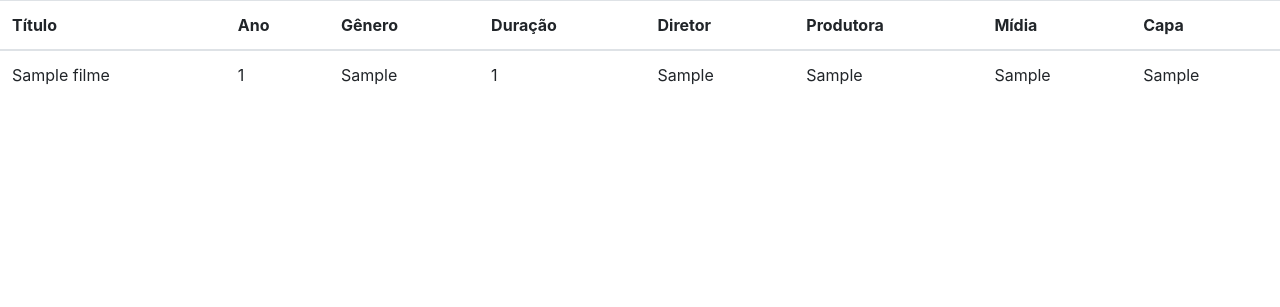
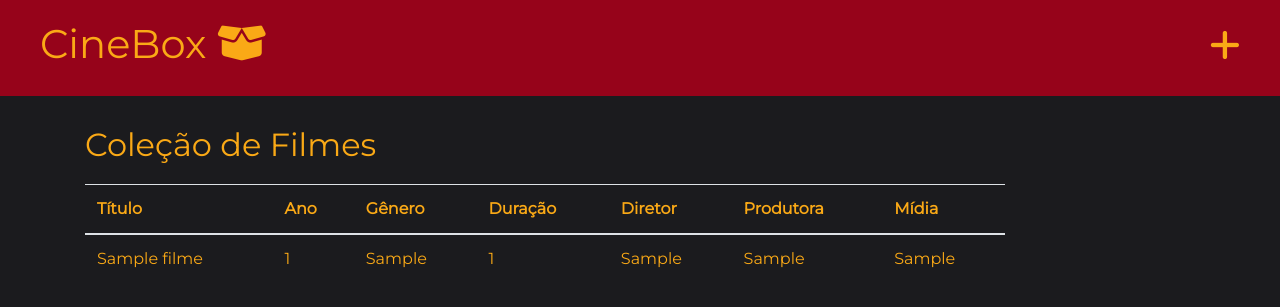
Before and after one commit to gionogueira/cinebox, a Django app: page /colecaofilmes/ in a window 1280 px wide. Shown: the top 307 px of the page. Run offline with Django 3.2, Linux system fonts and the light colour scheme; tables that the repository leaves empty hold one stand-in row (values such as "Sample post"); some libraries are stand-ins or nearby versions.

Commit message:
Salvando formulário e aperfeiçoamento do template

```diff
--- a/cinebox/settings.py
+++ b/cinebox/settings.py
@@ -38,7 +38,10 @@ INSTALLED_APPS = [
     'django.contrib.messages',
     'django.contrib.staticfiles',
     'colecao_filmes',
+    'crispy_forms',
 ]
+
+CRISPY_TEMPLATE_PACK = 'bootstrap4'
 
 MIDDLEWARE = [
     'django.middleware.security.SecurityMiddleware',
--- a/colecao_filmes/forms.py
+++ b/colecao_filmes/forms.py
@@ -4,4 +4,4 @@ from .models import Filme
 class FilmeForm(forms.ModelForm):
     class Meta:
         model = Filme
-        fields = ('titulo', 'ano', 'genero', 'duração', 'diretor', 'produtora', 'midia', 'capa')
+        fields = ('titulo', 'ano', 'genero', 'duração', 'diretor', 'produtora', 'midia')
--- a/colecao_filmes/models.py
+++ b/colecao_filmes/models.py
@@ -8,8 +8,6 @@ class Filme(models.Model):
     diretor = models.CharField(max_length = 40, blank = True, null = True)
     produtora = models.CharField(max_length = 30, blank = True, null = True)
     midia = models.CharField(max_length= 30, blank = True, null = True)
-    capa = models.ImageField()
-
 
     def __str__(self):
         return self.titulo
--- /dev/null
+++ b/colecao_filmes/static/css/colecaofilmes.css
@@ -0,0 +1,34 @@
+body {
+    background-color: #1B1B1E;
+}
+
+tr, h1, h2, a {
+    color: #FAA916 !important;
+    font-family: 'Montserrat';
+}
+
+h2 {
+    margin-bottom: 20px;
+}
+
+.page-header {
+    background-color: #96031A;
+    margin-top: 0;
+    padding: 20px 20px 20px 40px;
+    margin-bottom: 30px;
+}
+
+.top-menu, .top-menu:hover, .top-menu:visited {
+    color: #FAA916;
+    float: right;
+    font-size: 26pt;
+    margin-right: 20px;
+}
+
+.post-form textarea, .post-form input {
+    width: 100%;
+}
+
+.save {
+    float: right;
+}
--- a/colecao_filmes/templates/colecaofilmes/base.html
+++ b/colecao_filmes/templates/colecaofilmes/base.html
@@ -1,3 +1,4 @@
+{% load static %}
 <!DOCTYPE html>
 <html lang="en">
 <head>
@@ -9,12 +10,28 @@
     <!-- CSS Bootstrap -->
     <link rel="stylesheet" href="https://stackpath.bootstrapcdn.com/bootstrap/4.4.1/css/bootstrap.min.css" integrity="sha384-Vkoo8x4CGsO3+Hhxv8T/Q5PaXtkKtu6ug5TOeNV6gBiFeWPGFN9MuhOf23Q9Ifjh" crossorigin="anonymous">
 
+    <!-- FontAwesome -->
+    <script src="https://kit.fontawesome.com/b683ee421d.js" crossorigin="anonymous"></script>
+
+    <!-- Fonte Google -->
+    <link href="https://fonts.googleapis.com/css?family=Montserrat&display=swap" rel="stylesheet">
+
     <!-- CSS CineBox -->
-
+    <link rel="stylesheet" href="{% static 'css/colecaofilmes.css' %}">
 </head>
 <body>
-    {% block content %}
-    {% endblock %}
+    <div class="page-header">
+        <a href="{% url 'cadastrofilme' %}" class="top-menu"><i class="fas fa-plus"></i></a>
+        <h1><a>CineBox</a> <i class="fas fa-box-open"></i></h1>
+    </div>
+    <div class="content container">
+        <div class="row">
+            <div class="col-md-10">
+                {% block content %}
+                {% endblock %}
+            </div>
+        </div>
+    </div>
 </body>
 
 <!-- JS Bootstrap -->
--- a/colecao_filmes/templates/colecaofilmes/colecaofilmes.html
+++ b/colecao_filmes/templates/colecaofilmes/colecaofilmes.html
@@ -3,9 +3,9 @@
 {% block title %}CineBox{% endblock %}
 
 {% block content %}
+<h2>Coleção de Filmes</h2>
 
-<table class="table table-hover">
-{% for filmes in filme %}
+<table class="table">
     <thead>
       <tr>
         <th scope="col">Título</th>
@@ -15,9 +15,9 @@
         <th scope="col">Diretor</th>
         <th scope="col">Produtora</th>
         <th scope="col">Mídia</th>
-        <th scope="col">Capa</th>
       </tr>
     </thead>
+    {% for filmes in filme %}
       <tbody>
         <tr>
           <td>{{ filmes.titulo }}</td>
@@ -27,10 +27,9 @@
           <td>{{ filmes.diretor }}</td>
           <td>{{ filmes.produtora }}</td>
           <td>{{ filmes.midia }}</td>
-        <td>{{ filmes.capa }}</td>
         </tr>
       </tbody>
+    {% endfor %}
 </table>
-{% endfor %}
 
 {% endblock %}
--- a/colecao_filmes/urls.py
+++ b/colecao_filmes/urls.py
@@ -1,7 +1,8 @@
 from django.urls import path
 from . import views
+from colecao_filmes.views import CadastroFilme
 
 urlpatterns = [
-    path('', views.cadastrofilme, name='cadastrofilme'),
+    path('', CadastroFilme.as_view(), name='cadastrofilme'),
     path('colecaofilmes/', views.colecaofilmes, name='colecaofilmes'),
 ]
--- a/colecao_filmes/views.py
+++ b/colecao_filmes/views.py
@@ -1,8 +1,23 @@
 from django.shortcuts import render
+from django.shortcuts import redirect
 from .models import Filme
+from .forms import FilmeForm
+from django.views.generic import View
 
-def cadastrofilme(request):
-    return render(request, 'colecaofilmes/cadastrofilme.html', {})
+class CadastroFilme(View):
+    def get(self, request):
+        form = FilmeForm
+        return render(request, 'colecaofilmes/cadastrofilme.html', {'form': form})
+
+    def post(self, request):
+        form = FilmeForm(request.POST or None)
+        if form.is_valid():
+            form.save()
+            return redirect('colecaofilmes')
+        else:
+            print(form.errors)
+
+        return render(request, 'colecaofilmes/cadastrofilme.html', {'form': form})
 
 def colecaofilmes(request):
     filme = Filme.objects.all()
```
Also changed, not shown: colecao_filmes/templates/colecaofilmes/cadastrofilme.html (+8 -0 lines), colecao_filmes/migrations/0005_remove_filme_midia.py (added), colecao_filmes/migrations/0006_filme_midia.py (added), colecao_filmes/migrations/0007_remove_filme_capa.py (added). Lines whose indentation alone changed are shown as unchanged.
